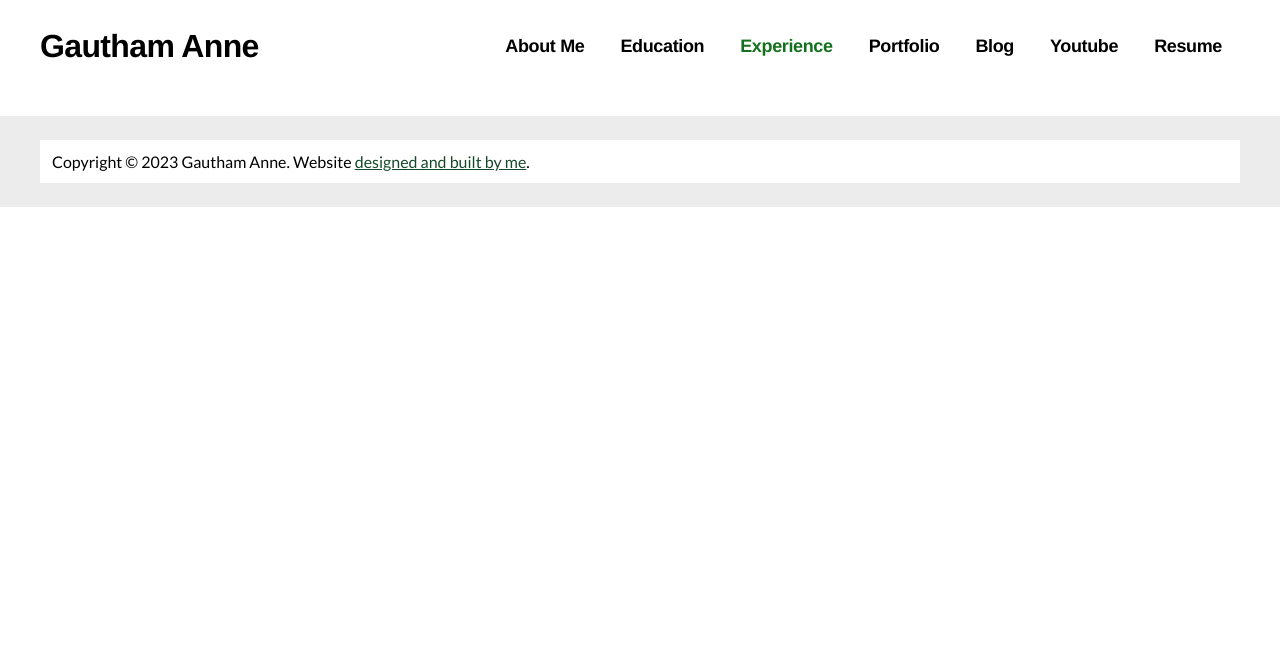
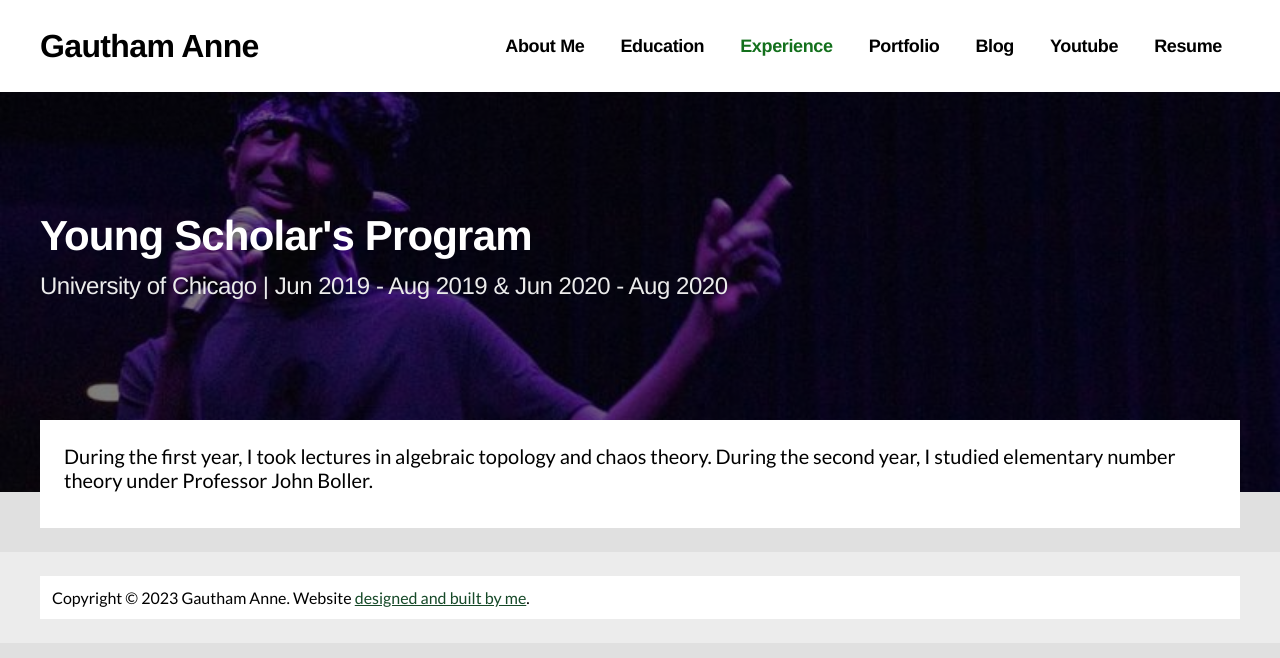
Before and after one commit to annegautham/annegautham.github.io, a Jekyll site: the page built from experience/ysp.md, in a window 1280 px wide. Shown: the top 658 px of the page. Built offline with Jekyll 4.4.1, drawn with Linux system fonts in a browser that asks for light colours; some web fonts are replaced; our own code applies the rules of GitHub Pages for plain Markdown files.

Commit message:
ysp addition

```diff
--- a/experience/ysp.md
+++ b/experience/ysp.md
@@ -0,0 +1,6 @@
+---
+layout: detailpage
+title: Young Scholar's Program
+description: University of Chicago | Jun 2019 - Aug 2019 & Jun 2020 - Aug 2020
+---
+During the first year, I took lectures in algebraic topology and chaos theory. During the second year, I studied elementary number theory under Professor John Boller.
```
Also changed, not shown: experience/index.md (+1 -1 lines).
